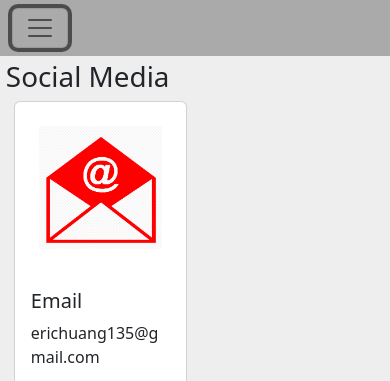
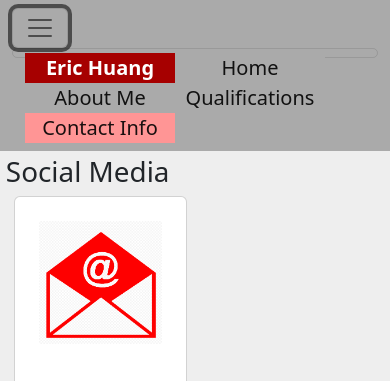
Before and after one commit to ericcchuang/AboutMeWebsite, a plain HTML site: page socialmedia.html in a window 390 px wide. Both pictures are taken after a click on the button "Toggle navigation". Shown: the top 381 px of the page. Drawn offline with nearby package versions, Linux system fonts and the light colour scheme.

Commit message:
mobile nav trial

```diff
--- a/socialmedia.html
+++ b/socialmedia.html
@@ -12,12 +12,44 @@
     <header>
         <nav class="navbar navbar-expand-lg">
             <div class="container-fluid">
-                <button class="navbar-toggler" type="button" data-bs-toggle="collapse" data-bs-target="#navbarTogglerDemo01" aria-controls="navbarTogglerDemo01" aria-expanded="false" aria-label="Toggle navigation">
+                <script>
+                  function openNav(){
+                    var menu = document.getElementById("mobile-nav");
+                    if (menu.style.display == "block") {
+                      document.getElementById("mobile-nav").style.display = "none";
+                    } else {
+                      document.getElementById("mobile-nav").style.display = "block";
+                    }
+                  }
+                </script>
+
+                <button class="navbar-toggler" type="button" data-bs-toggle="collapse" data-bs-target="#navbarTogglerDemo01" aria-controls="navbarTogglerDemo01" aria-expanded="false" aria-label="Toggle navigation" onclick="openNav()">
                   <span class="navbar-toggler-icon"></span>
                 </button>
+              <div class="mobile-nav" id="mobile-nav">
+                <ul class="navbar-toggler">
+                  <li><a class="navbar-brand mx-0 px-2 eric">Eric Huang</a></li>
+                  <li><a class="navbar-brand mx-0 px-2" href="index.html">Home</a></li>
+                  <li><a class="navbar-brand mx-0 px-2" href="aboutme.html">About Me</a></li>
+                  <li class="dropdown"><a class="navbar-brand mx-0 px-2" href="#">Qualifications</a>
+                      <ul class="navbar-brand content">
+                          <li><a class="navbar-brand px-2" href="skills.html">Skills &<br> Certifications</a></li>
+                          <li><a class="navbar-brand px-2" href="experience.html">Experience</a></li>
+                          <li><a class="navbar-brand px-2" href="resume.html">Resume</a></li>
+                      </ul>
+                  </li>
+                  <li class="dropdown"><a class="navbar-brand mx-0 px-2 current" href="#">Contact Info</a>
+                      <ul class="navbar-brand content">
+                          <li><a class="navbar-brand px-2" href="email.html">Email Form</a></li>
+                          <li><a class="navbar-brand px-2 current" href="socialmedia.html">Social Media</a></li>
+                      </ul>
+                  </li>
+              </ul>
+            </div>
+
             <div class="collapse navbar-collapse" id="navbarSupportedContent">
             <ul>
-                <li><a class="navbar-brand mx-0 px-2" id="eric">Eric Huang</a></li>
+                <li><a class="navbar-brand mx-0 px-2 eric">Eric Huang</a></li>
                 <li><a class="navbar-brand mx-0 px-2" href="index.html">Home</a></li>
                 <li><a class="navbar-brand mx-0 px-2" href="aboutme.html">About Me</a></li>
                 <li class="dropdown"><a class="navbar-brand mx-0 px-2" href="#">Qualifications</a>
--- a/styles/style.css
+++ b/styles/style.css
@@ -1,6 +1,14 @@
 main, footer{
     margin: 1% 1.5%;
 }
+
+
+/* responsive nav */
+.mobile-nav{
+	display: none;
+}
+
+
 
 /* nav bar */
 header{
@@ -47,11 +55,12 @@ nav li a:hover{
 	display: block;
 }
 
-#eric{
+.eric{
 	color:#ffffff;
 	font-weight:bold;
 	background-color: #a60000;
 }
+
 
 body {
     background-color: #eeeeee;
```
